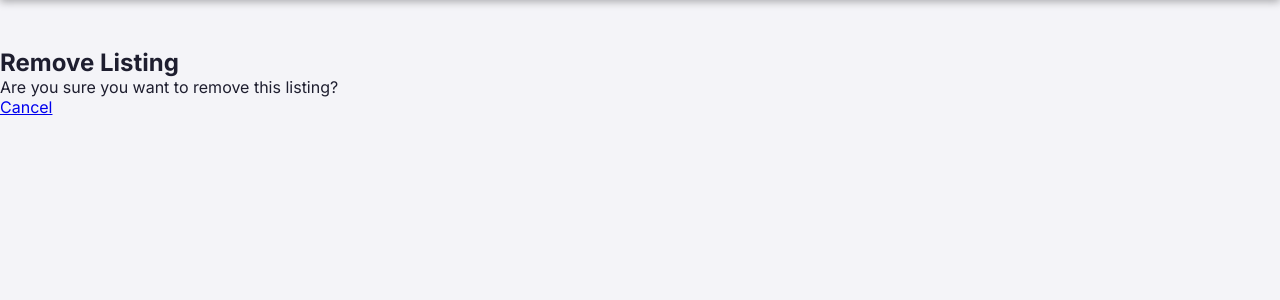
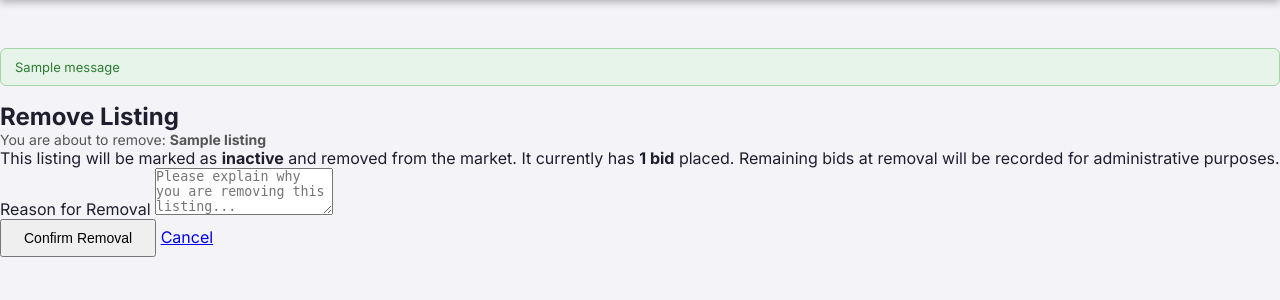
Before and after one commit to jvitorbarros15/Nittany-Auction-, a Flask app: template templates/seller_listing_remove.html in a window 1280 px wide. Shown: the part 68-368 px from the top of the page. Run offline with Flask 3, Linux system fonts and the light colour scheme; the template is opened without the code that fills it: most values are stand-ins (such as "Sample title", 1, 10 or a date in 2020); one stand-in notice (Sample message) is shown.

Commit message:
Full listing_remove

```diff
--- a/templates/seller_listing_remove.html
+++ b/templates/seller_listing_remove.html
@@ -15,11 +15,38 @@
     </nav>
 
     <div class="seller-content"></div>
-        <h2>Remove Listing</h2>
-        <p>Are you sure you want to remove this listing?</p>
-        <a href="/seller/listings">Cancel</a>
+        {% with messages = get_flashed_messages(with_categories=true) %}
+            {% for category, message in messages %}
+                <div class="flash-{{ category }}">{{ message }}</div>
+            {% endfor %}
+        {% endwith %}
+
+     <div class="remove-card">
+            <h2>Remove Listing</h2>
+            <p style="color:#555; font-size:14px;">You are about to remove: <strong>{{ listing['title'] }}</strong></p>
+
+            <div class="remove-warning">
+                This listing will be marked as <strong>inactive</strong> and removed from the market.
+                {% if bid_count > 0 %}
+                It currently has <strong>{{ bid_count }} bid{{ 's' if bid_count != 1 }}</strong> placed.
+                {% else %}
+                It currently has no bids.
+                {% endif %}
+                Remaining bids at removal will be recorded for administrative purposes.
+            </div>
+
+            <!-- we use POST here so the removal only happens when the seller explicitly confirms -->
+            <form method="POST" action="/seller/listings/{{ listing['listing_id'] }}/remove">
+                <div class="form-group">
+                    <label for="removal_reason">Reason for Removal</label>
+                    <textarea id="removal_reason" name="removal_reason" rows="3" placeholder="Please explain why you are removing this listing..." required></textarea>
+                </div>
+                <div class="form-actions">
+                    <button type="submit" class="btn-danger" style="padding:9px 22px; font-size:14px;">Confirm Removal</button>
+                    <a href="/seller/listings" class="btn-secondary">Cancel</a>
+                </div>
+            </form>
+        </div>
     </div>
-
-
 </body>
 </html>
```
